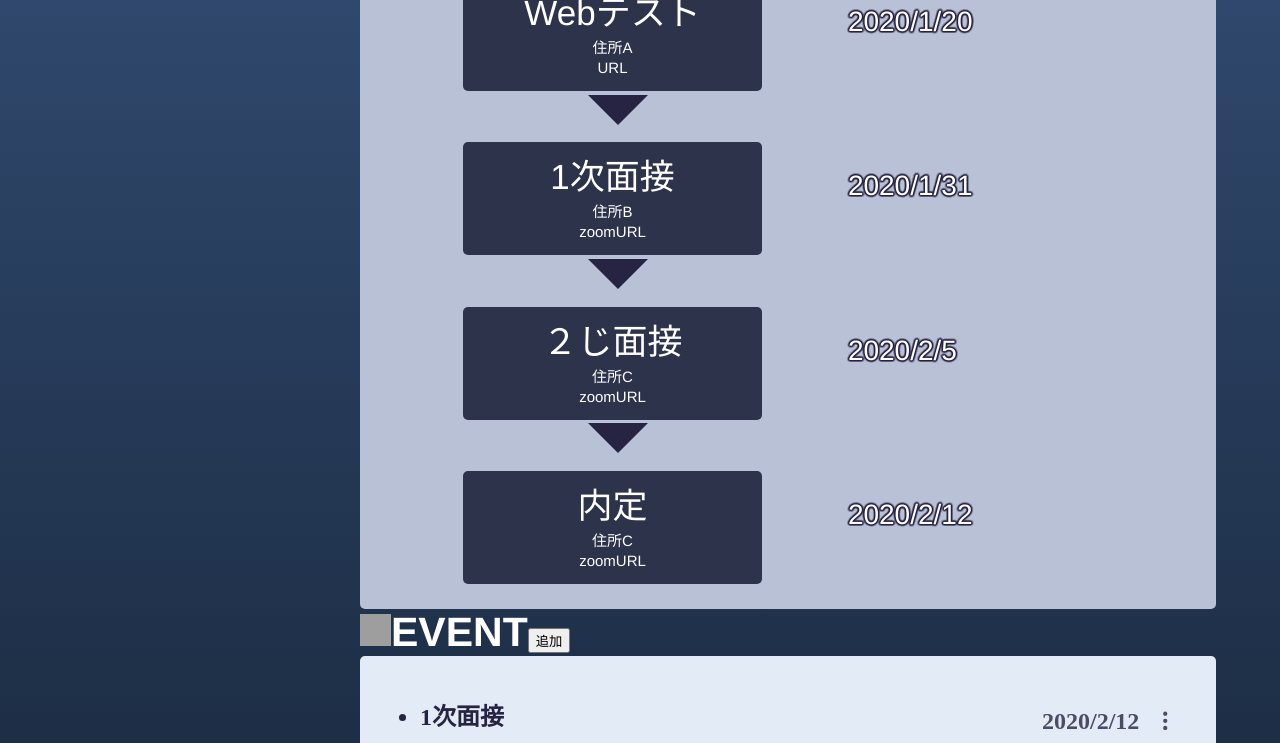
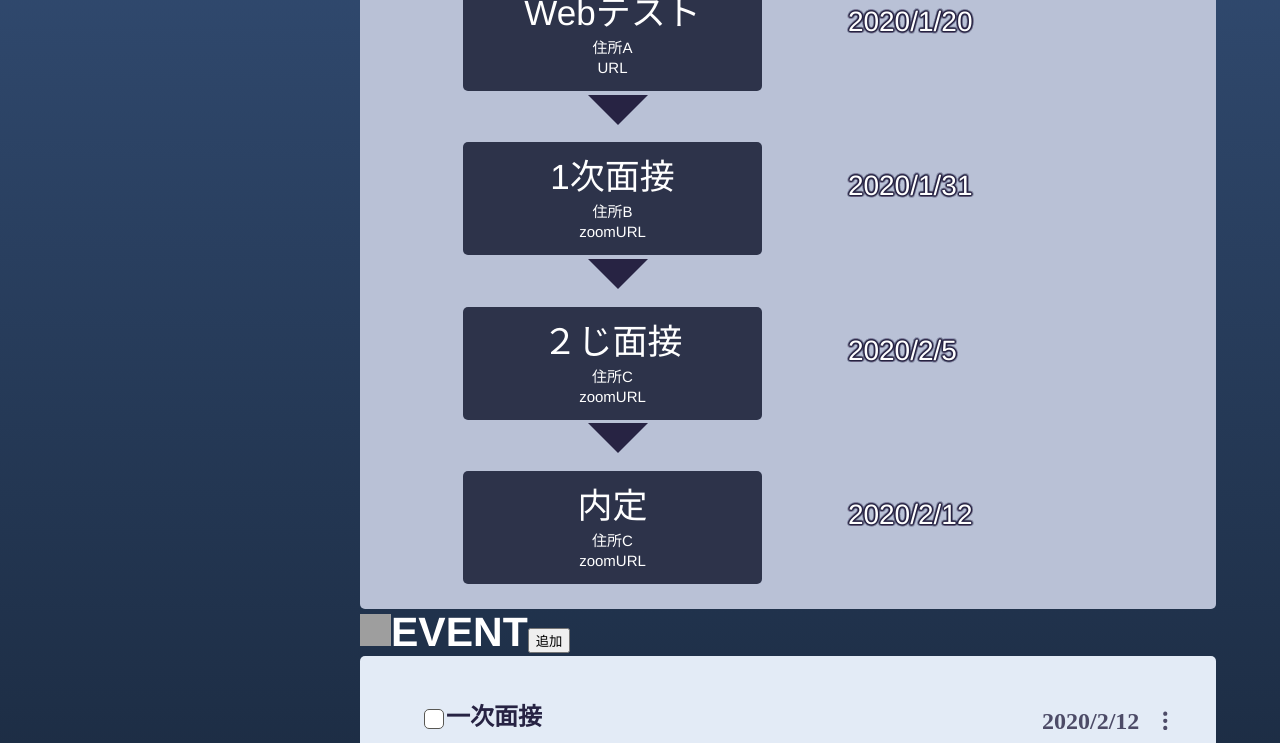
Before and after one commit to saki0311/cloud, a Django app: template templates/index.html in a window 1280 px wide. Shown: the part 485-1228 px from the top of the page. Run offline with Django 3.2, Linux system fonts and the light colour scheme; the template is opened without the code that fills it, so the values that code supplies are empty; some libraries are stand-ins or nearby versions; grey boxes are pictures that could not be loaded.

Commit message:
チェックボックスのデザインを変更しました。

```diff
--- a/static/css/index.css
+++ b/static/css/index.css
@@ -101,35 +101,6 @@
     line-height: 33px;
     color: #272343;
 }
-
-
-
-
-
-
-
-
-
-
-
-
-
-
-
-
-/* .detail_title{
-    display: flex;
-    width: 10%;
-}*/
-
-
-
-
-
-
-
-
-
 
 
 
@@ -422,6 +393,59 @@ button.kodaimurakami:hover{
 }
 
 
+/* 元々のチェックボックス（非表示） */
+.event_title input[type="checkbox"]{
+    display: none;
+}
+/* チェックボックスの代わりを成すラベル */
+.event_title input[type="checkbox"]{
+    display: none;
+    cursor: pointer;
+    display: inline-block;
+    position: relative;
+    padding-left: 25px;
+    padding-right: 10px;
+}
+/* ラベルの左に表示させる正方形のボックス□ */
+.event_title input[type="checkbox"]::before{
+    content: "";
+    position: absolute;
+    display: block;
+    box-sizing: border-box;
+    width: 20px;
+    height: 20px;
+    margin-top: -10px;
+    left: 0;
+    top: 50%;
+    border: 1px solid;
+    border-color:  #585753;
+    background-color: #FFF;
+
+     /* 角を丸くする */
+     -moz-border-radius: 5px;
+     -webkit-border-radius: 5px;
+     border-radius: 5px;
+
+}
+/* チェックが入った時のレ点 */
+.event_title input[type="checkbox"]:checked::after{
+    content: "";
+    position: absolute;
+    display: block;
+    box-sizing: border-box;
+    width: 18px;
+    height: 9px;
+    margin-top: -9px;
+    top: 50%;
+    left: 3px;
+    transform: rotate(-45deg);
+    border-bottom: 3px solid;
+    border-left: 3px solid;
+    border-color:  #585753;
+}
+
+
+
 
 #event_box{
     padding-top: 5%;
--- a/static/js/event.js
+++ b/static/js/event.js
@@ -51,4 +51,5 @@ function eventTitleClick(e) {
 function moveEvent(e){
   // console.log(e.currentTarget);
   event_box.appendChild(e.currentTarget);
+  // ifチェックボックスにチェック入ってなかったらいれる
 }
--- a/templates/index.html
+++ b/templates/index.html
@@ -192,7 +192,10 @@
             <div id='event_box'>
                 <div class='event_1_box' onclick="moveEvent(event)">
                     <div class="event_top_con">
-                        <li class="event_title" onclick="eventTitleClick(event);">1次面接</li>
+                        <!-- <li class="event_title">1次面接</li> -->
+                        <label for="sample_checkbox" class="event_title">
+                            <input type="checkbox"> 一次面接
+                        </label>
                         <li id="event_date">2020/2/12</li>
                         <a href="#" id="event_edit_menu"><svg width="5" height="20" viewBox="0 0 5 20" fill="none" xmlns="http://www.w3.org/2000/svg">
                             <path d="M2.25 19.075C1.48333 19.075 0.95 18.8667 0.65 18.45C0.333333 18.0333 0.175 17.525 0.175 16.925C0.175 16.3417 0.333333 15.8417 0.65 15.425C0.95 15.0083 1.48333 14.8 2.25 14.8C2.98333 14.8 3.51667 15.0083 3.85 15.425C4.16667 15.8417 4.325 16.3417 4.325 16.925C4.325 17.525 4.16667 18.0333 3.85 18.45C3.51667 18.8667 2.98333 19.075 2.25 19.075ZM2.25 11.95C1.48333 11.95 0.95 11.7417 0.65 11.325C0.333333 10.9083 0.175 10.4 0.175 9.8C0.175 9.21667 0.333333 8.71667 0.65 8.3C0.95 7.88333 1.48333 7.675 2.25 7.675C2.98333 7.675 3.51667 7.88333 3.85 8.3C4.16667 8.71667 4.325 9.21667 4.325 9.8C4.325 10.4 4.16667 10.9083 3.85 11.325C3.51667 11.7417 2.98333 11.95 2.25 11.95ZM2.25 4.825C1.48333 4.825 0.95 4.61667 0.65 4.2C0.333333 3.78333 0.175 3.275 0.175 2.675C0.175 2.09167 0.333333 1.59167 0.65 1.175C0.95 0.758332 1.48333 0.549999 2.25 0.549999C2.98333 0.549999 3.51667 0.758332 3.85 1.175C4.16667 1.59167 4.325 2.09167 4.325 2.675C4.325 3.275 4.16667 3.78333 3.85 4.2C3.51667 4.61667 2.98333 4.825 2.25 4.825Z" fill="#272343" fill-opacity="0.8"/>
@@ -220,7 +223,7 @@
                 </div>
 
                 <div class='event_1_box' onclick="moveEvent(event)">
-                    <li class="event_title" onclick="eventTitleClick(event);">Webテスト</li>
+                    <li class="event_title" >Webテスト</li>
                     <li id='detail'>WEBテストの形式はSPI</li>
                 </div>
                 <div class='event_1_box' onclick="moveEvent(event)">
```
Also changed, not shown: rikumane/settings.py (+5 -3 lines).
